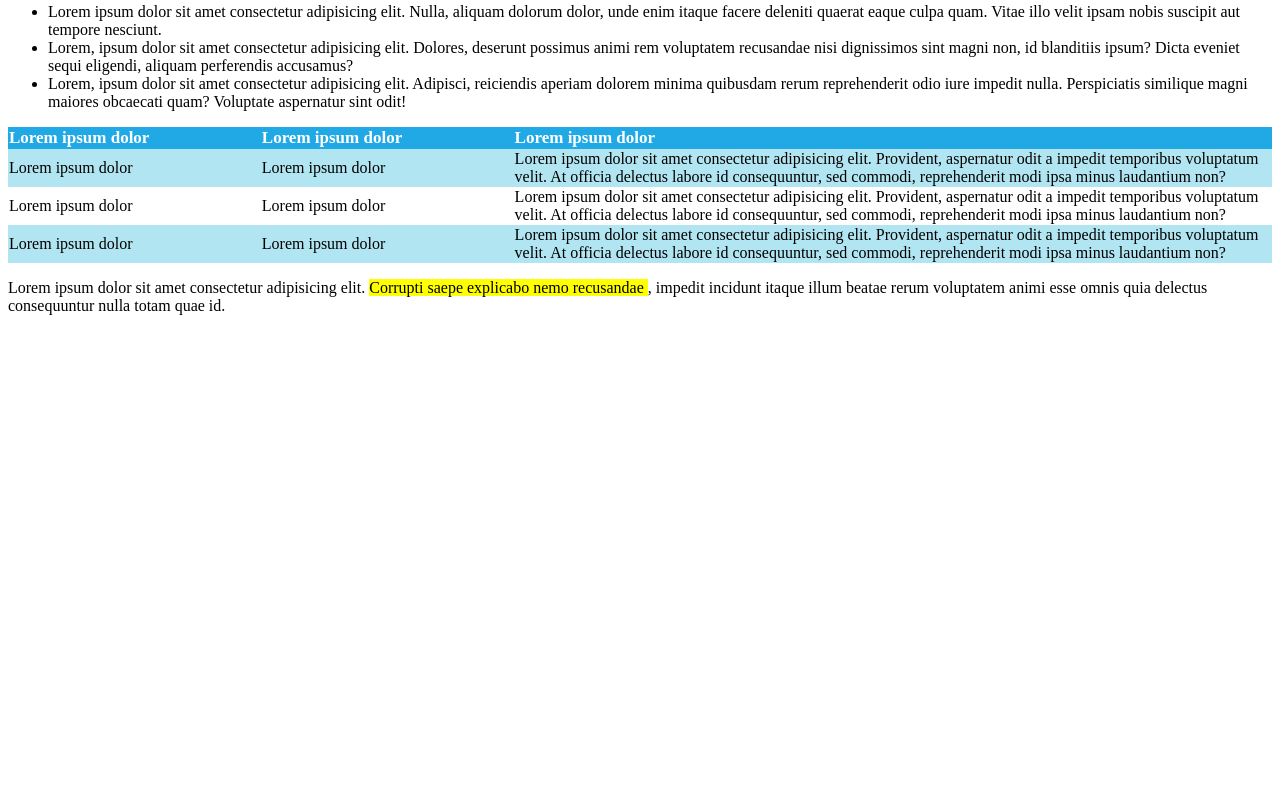
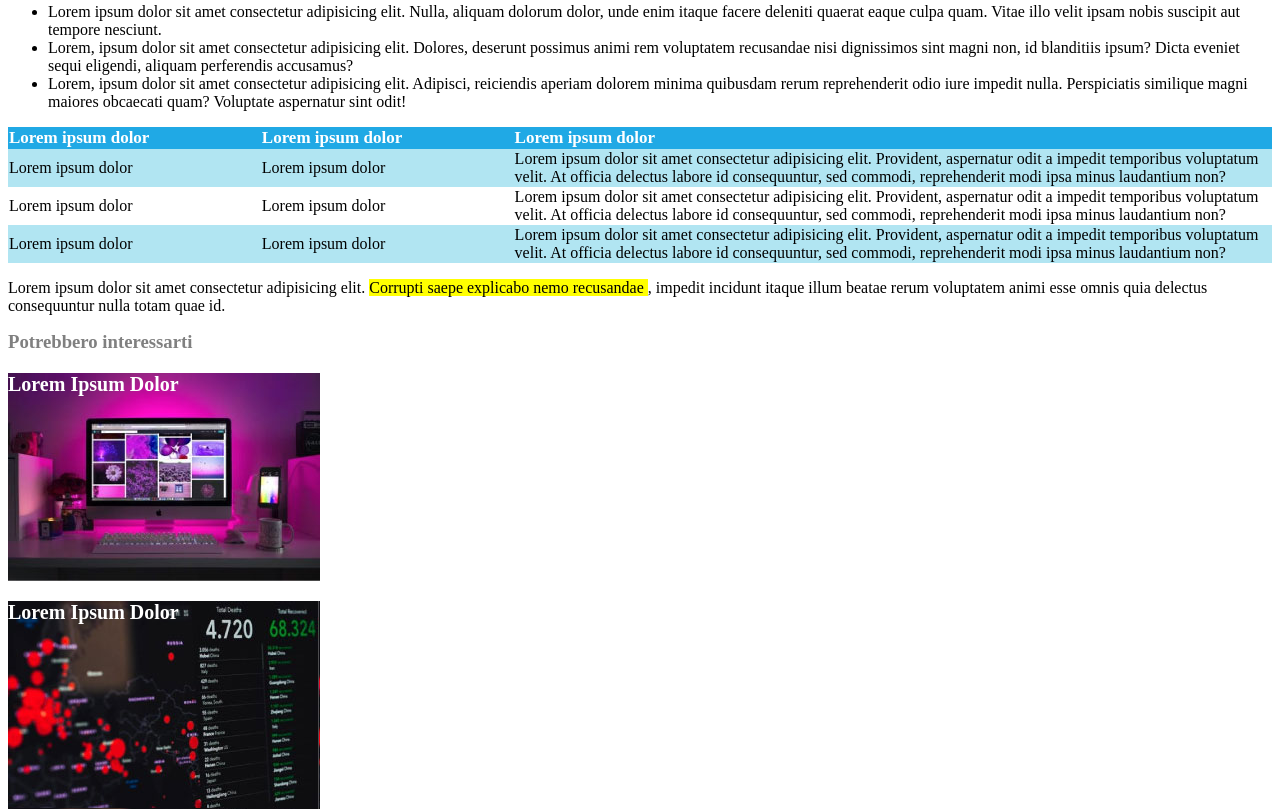
Before and after one commit to palascinochristian/html-css-booleaner, a plain HTML site: page index.html in a window 1280 px wide. Shown: the part 688-1497 px from the top of the page. Before the commit the page ends 1019 px from the top, so only its background shows below. Drawn offline with Linux system fonts and the light colour scheme.

Commit message:
feat: add main > may also like section

```diff
--- a/css/style.css
+++ b/css/style.css
@@ -54,3 +54,27 @@ table{
     background-color: #B1E5F2;
 }
 /* /Article Section */
+
+/* May Also Like Section */
+
+.images{
+    width: 312px;
+    height: 416px;
+    color: #ffffff;
+    font-size: 20px;
+    font-weight: bold;
+
+}
+
+.monitor{
+    background-image: url(../img/monitor.jpg);
+    width: 100%;
+    height: 50%;
+}
+
+.graph{
+    background-image: url(../img/graph.jpg);
+    width: 100%;
+    height: 50%;
+}
+/* /May Also Like Section* /
--- a/index.html
+++ b/index.html
@@ -79,6 +79,20 @@
                 consequuntur nulla totam quae id.</p>
             <!-- /Article Section  -->
         </article>
+
+        <section>
+            <!-- May Also Like Section  -->
+            <h3 class="greytext">Potrebbero interessarti</h3>
+            <div class="images">
+                <div class="monitor">
+                    <p class="monitor">Lorem Ipsum Dolor</p>
+                </div>
+                <div class="graph">
+                    <p class="graph">Lorem Ipsum Dolor</p>
+                </div>
+            </div>
+            <!-- /May Also Like Section  -->
+        </section>
     </main>
 </body>
 
```
Also changed, not shown: img/graph.jpg (added), img/monitor.jpg (added).
